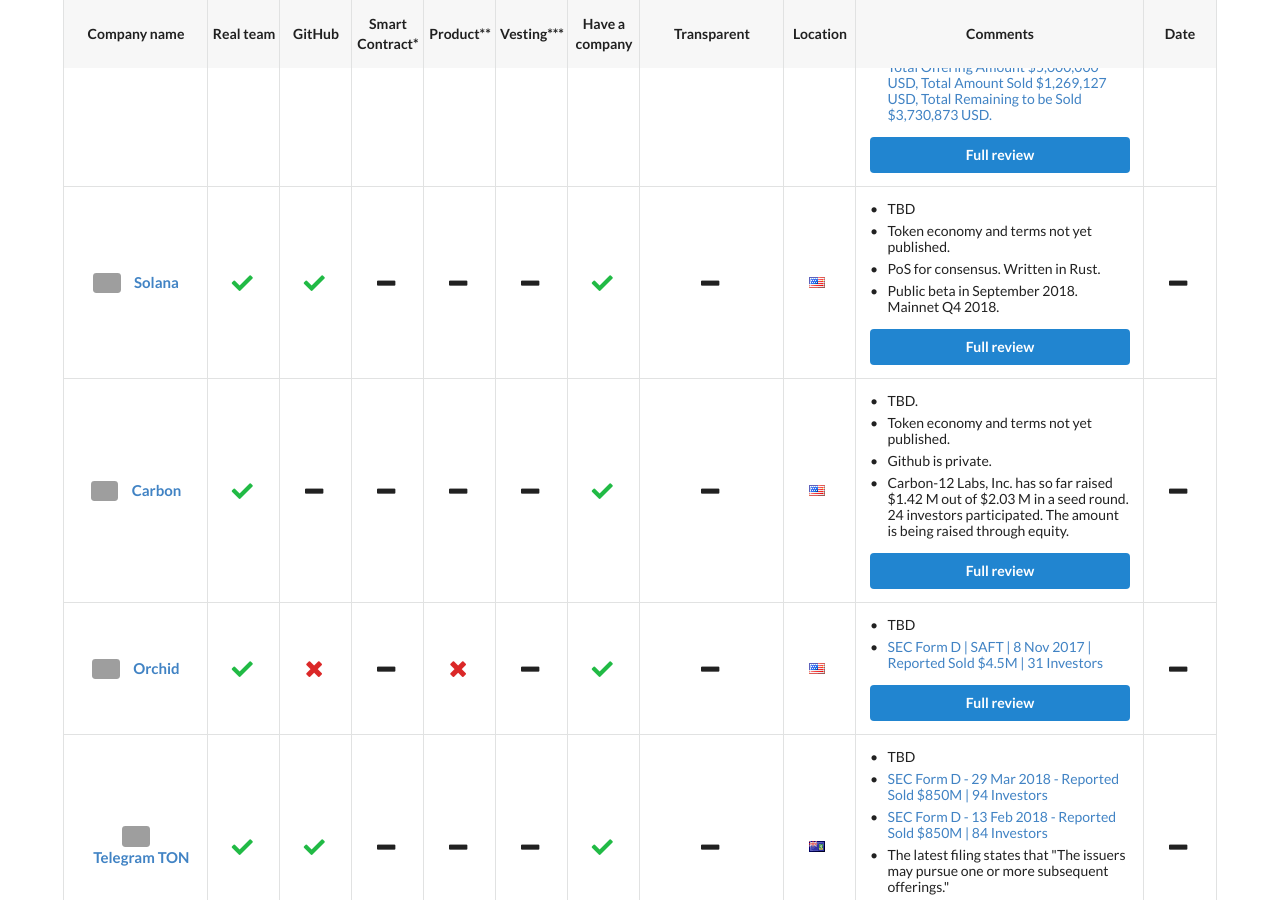
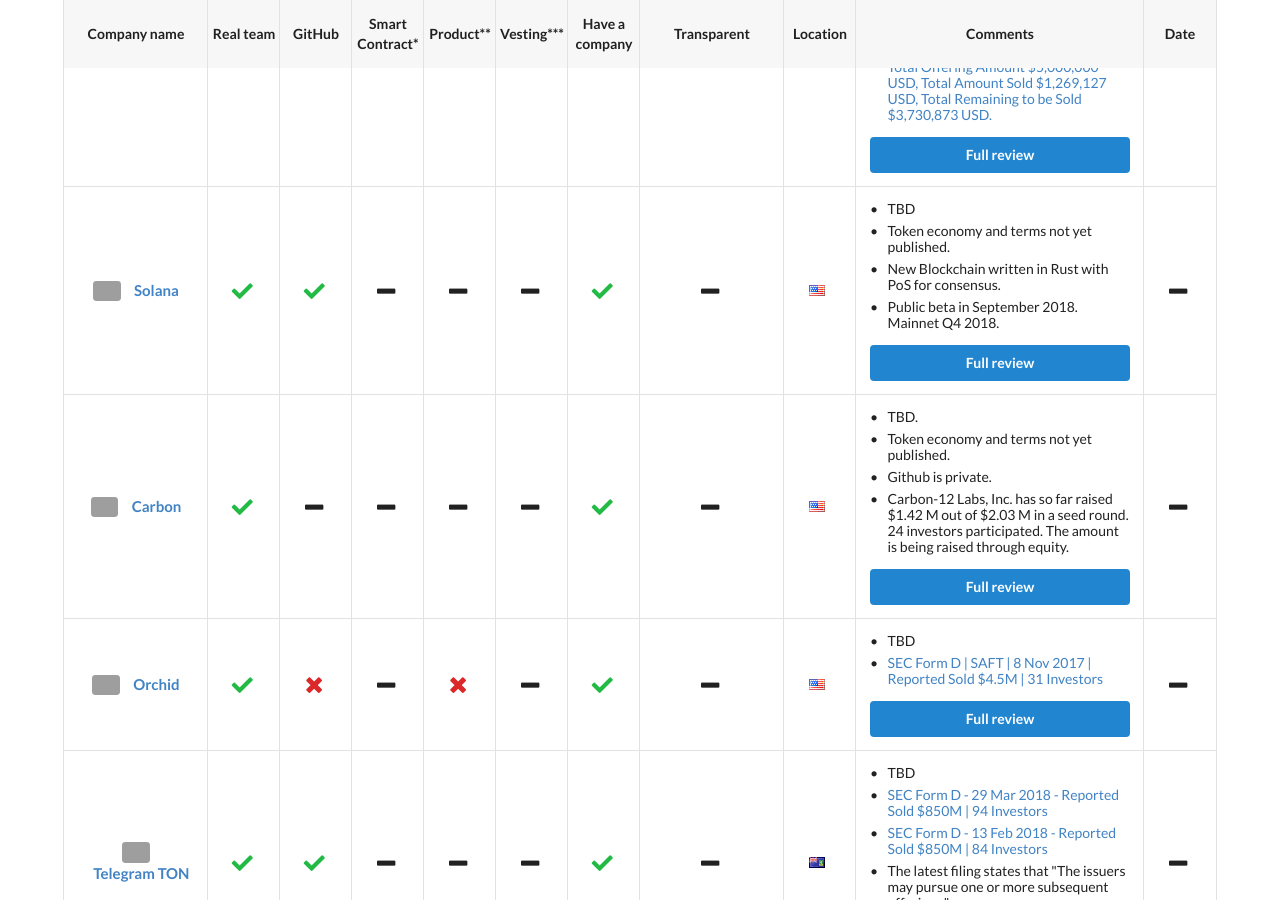
Before and after one commit to ico-check/ico-check, a Jekyll site: the page built from index.md, in a window 1280 px wide and 900 px high, scrolled down 895 px. Built offline with Jekyll 4.4.1, drawn with Linux system fonts in a browser that asks for light colours; nearby versions of some CDN libraries; grey boxes are pictures that could not be loaded.

Commit message:
76-solana-ico-check
edited comment

```diff
--- a/_data/active-future-icos.yml
+++ b/_data/active-future-icos.yml
@@ -56,7 +56,7 @@
   comments:
     - content: TBD
     - content: Token economy and terms not yet published.
-    - content: PoS for consensus. Written in Rust.
+    - content: New Blockchain written in Rust with PoS for consensus.
     - content: Public beta in September 2018. Mainnet Q4 2018.
   ico_start_date:
   ico_end_date:
```
